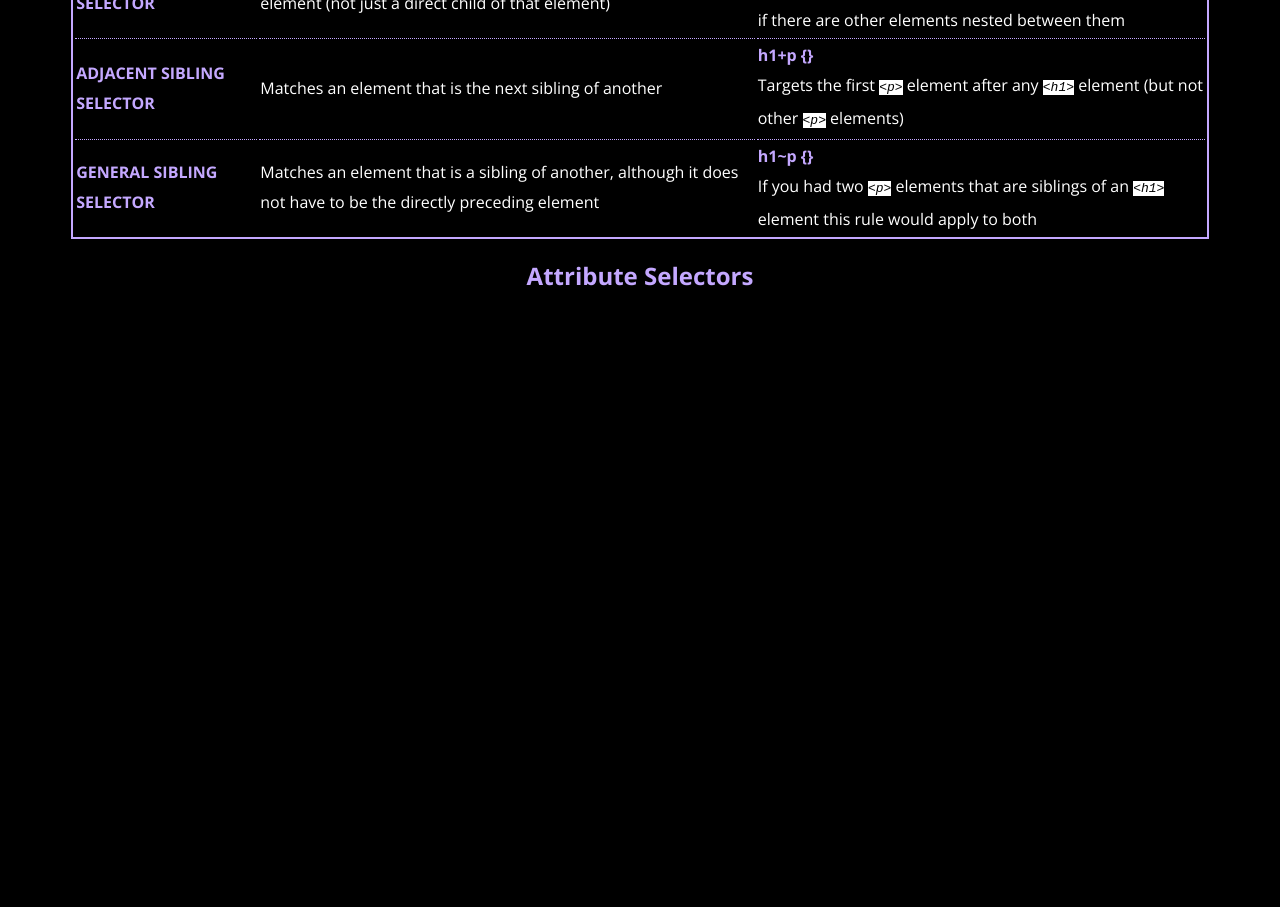
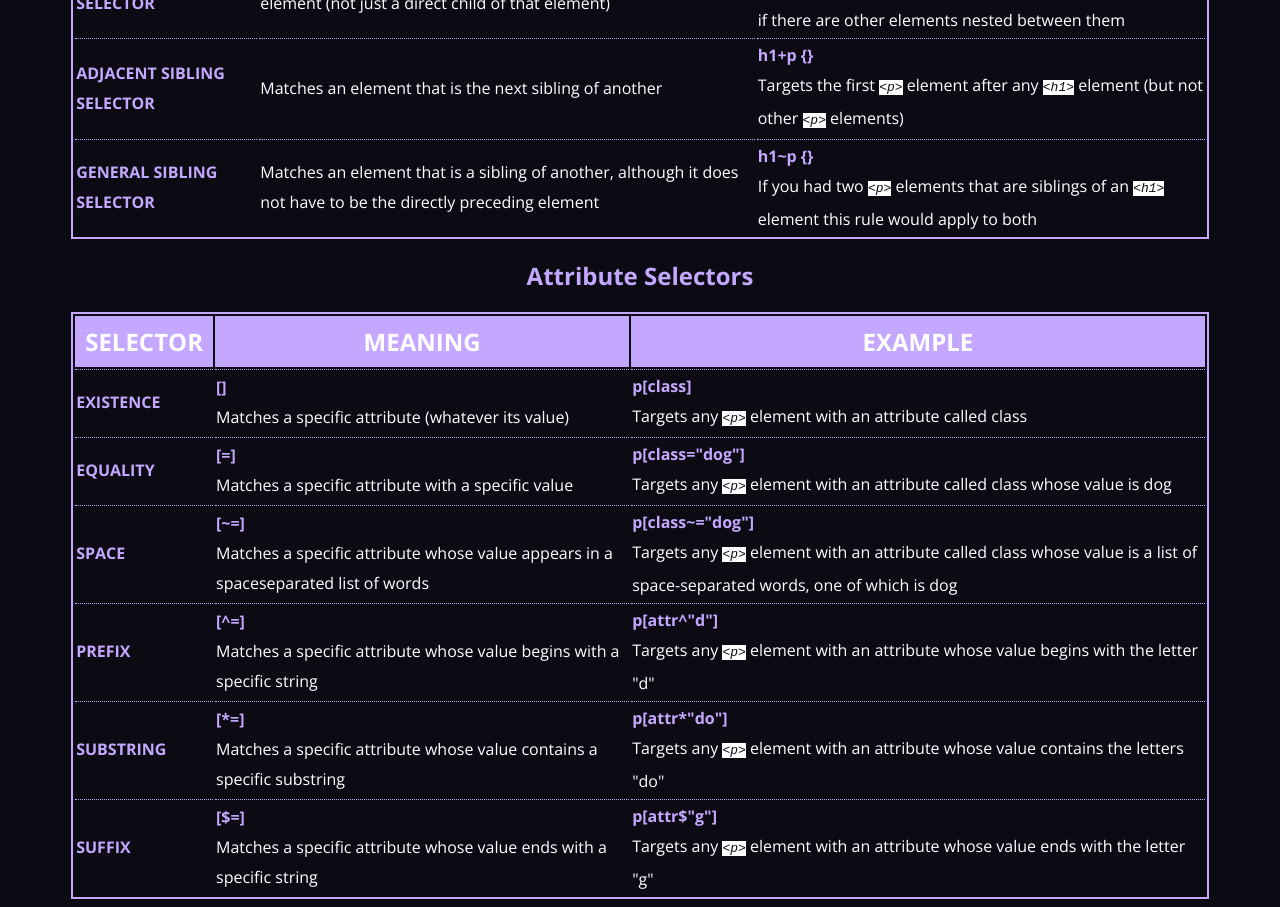
Before and after one commit to Clemi05/html-css-cheatsheet, a plain HTML site: page index.html in a window 1280 px wide. Shown: the part 730-1637 px from the top of the page. Before the commit the page ends 1042 px from the top, so only its background shows below. Drawn offline with nearby package versions, Linux system fonts and the light colour scheme.

Commit message:
table 2 done

```diff
--- a/css/style.css
+++ b/css/style.css
@@ -11,7 +11,7 @@
 }
 
 body {
-  background-color: #000;
+  background-color: #0C0B13;
 }
 
 h1 {
@@ -54,7 +54,7 @@ table span {
 code {
   font-family: monospace;
   background-color: #fff;
-  color: #000;
+  color: #0C0B13;
   font-style: italic;
 }
 
--- a/index.html
+++ b/index.html
@@ -83,9 +83,58 @@
           </tr>
         </tbody>
       </table>
+    </section>
 
+    <section>
+      <h2>Attribute Selectors</h2>
+      <table>
+        <thead>
+          <tr>
+            <td>Selector</td>
+            <td>Meaning</td>
+            <td>Example</td>
+          </tr>
+        </thead>
+        <tbody>
+          <tr>
+            <td class="title-selector">Existence</td>
+            <td>
+              <span>[]</span><br>
+              Matches a specific attribute (whatever its value)
+            </td>
+            <td>
+              <span>p[class]</span><br>
+              Targets any <code>&lt;p&gt</code> element with an attribute called class
+            </td>
+          </tr>
+          <tr>
+            <td class="title-selector">Equality</td>
+            <td><span>[=]</span><br>Matches a specific attribute with a specific value</td>
+            <td><span>p[class="dog"]</span><br>Targets any <code>&lt;p&gt</code> element with an attribute called class whose value is dog</td>
+          </tr>
+          <tr>
+            <td class="title-selector">Space</td>
+            <td><span>[~=]</span><br>Matches a specific attribute whose value appears in a spaceseparated list of words</td>
+            <td><span>p[class~="dog"]</span><br>Targets any <code>&lt;p&gt</code> element with an attribute called class whose value is a list of space-separated words, one of which is dog</td>
+          </tr>
+          <tr>
+            <td class="title-selector">Prefix</td>
+            <td><span>[^=]</span><br>Matches a specific attribute whose value begins with a specific string</td>
+            <td><span>p[attr^"d"]</span><br>Targets any <code>&lt;p&gt</code> element with an attribute whose value begins with the letter "d"</td>
+          </tr>
+          <tr>
+            <td class="title-selector">Substring</td>
+            <td><span>[*=]</span><br>Matches a specific attribute whose value contains a specific substring</td>
+            <td><span>p[attr*"do"]</span><br>Targets any <code>&lt;p&gt</code> element with an attribute whose value contains the letters "do"</td>
+          </tr>
+          <tr>
+            <td class="title-selector">Suffix</td>
+            <td><span>[$=]</span><br>Matches a specific attribute whose value ends with a specific string</td>
+            <td><span>p[attr$"g"]</span><br>Targets any <code>&lt;p&gt</code> element with an attribute whose value ends with the letter "g"</td>
+          </tr>
+        </tbody>
+      </table>
     </section>
-    <h2>Attribute Selectors</h2>
 
   </main>
 
```
